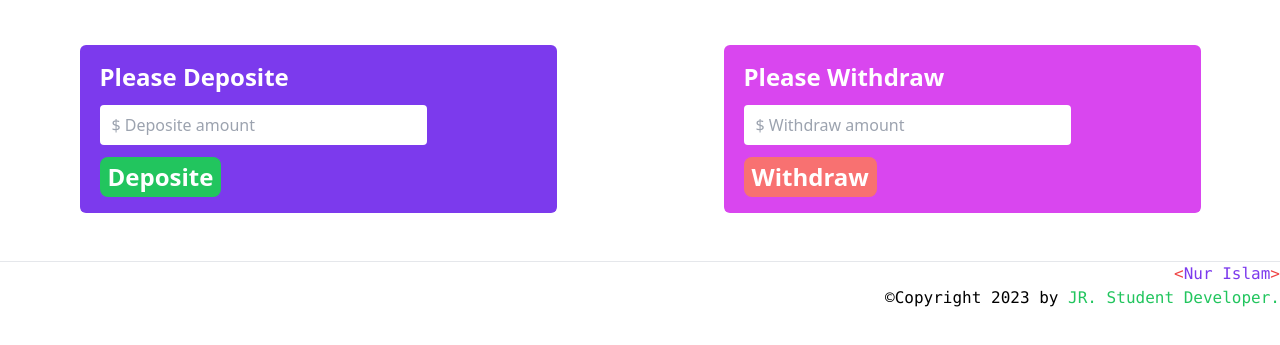
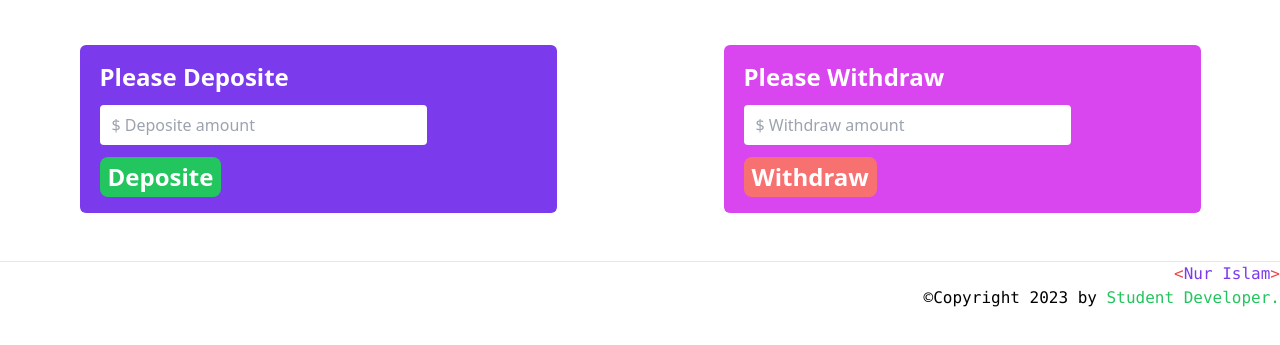
Before and after one commit to Parves21/Baap-ar-Bank, a plain HTML site: page bank.html in a window 1280 px wide. Shown: the part 299-644 px from the top of the page. Drawn offline with nearby package versions, Linux system fonts and the light colour scheme.

Commit message:
again commit

```diff
--- a/bank.html
+++ b/bank.html
@@ -53,7 +53,7 @@
     <hr>
     <pre class="text-right">
         <span class="text-red-500">&lt;</span><span class="text-violet-600">Nur Islam</span><span class="text-red-500">&gt;</span>
-        &copy;Copyright 2023 by <span class="text-green-500">JR. Student Developer.</span>
+        &copy;Copyright 2023 by <span class="text-green-500">Student Developer.</span>
     </pre>
 
 
```
